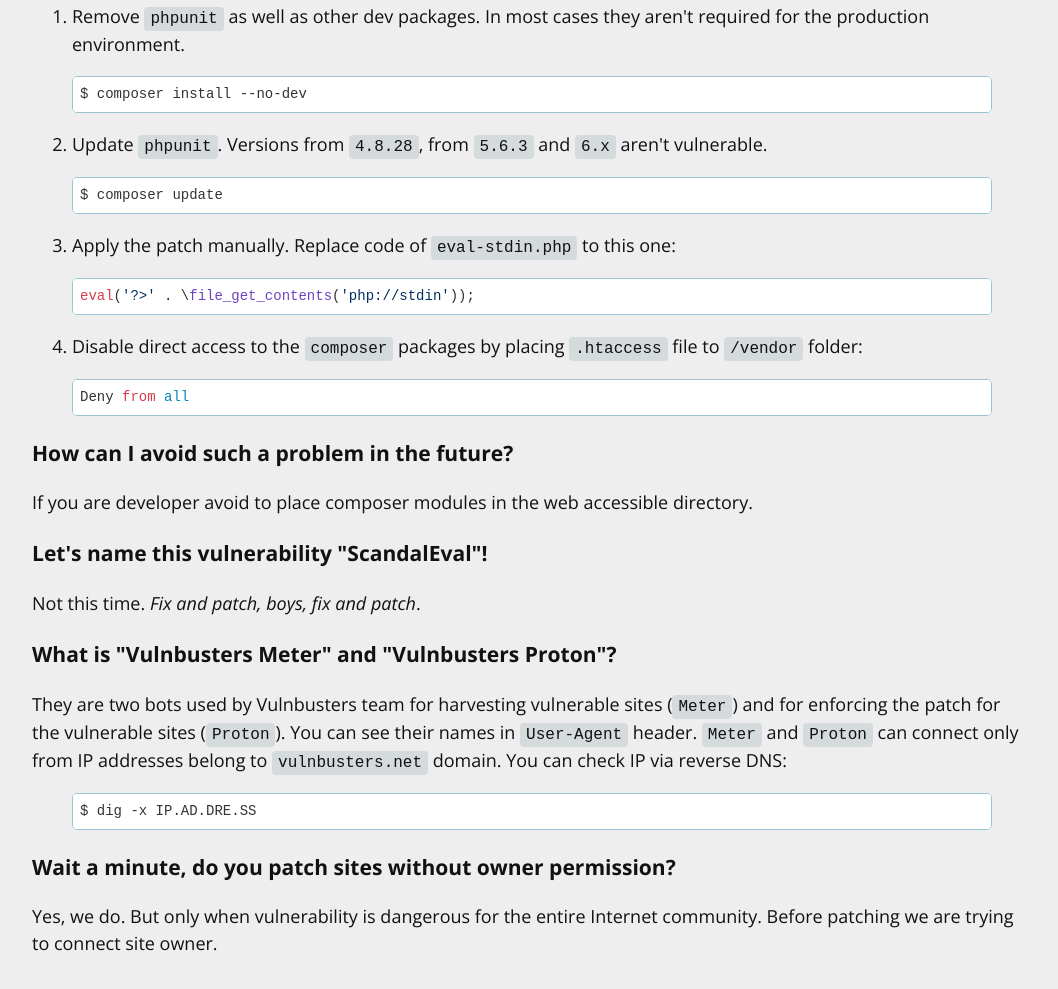
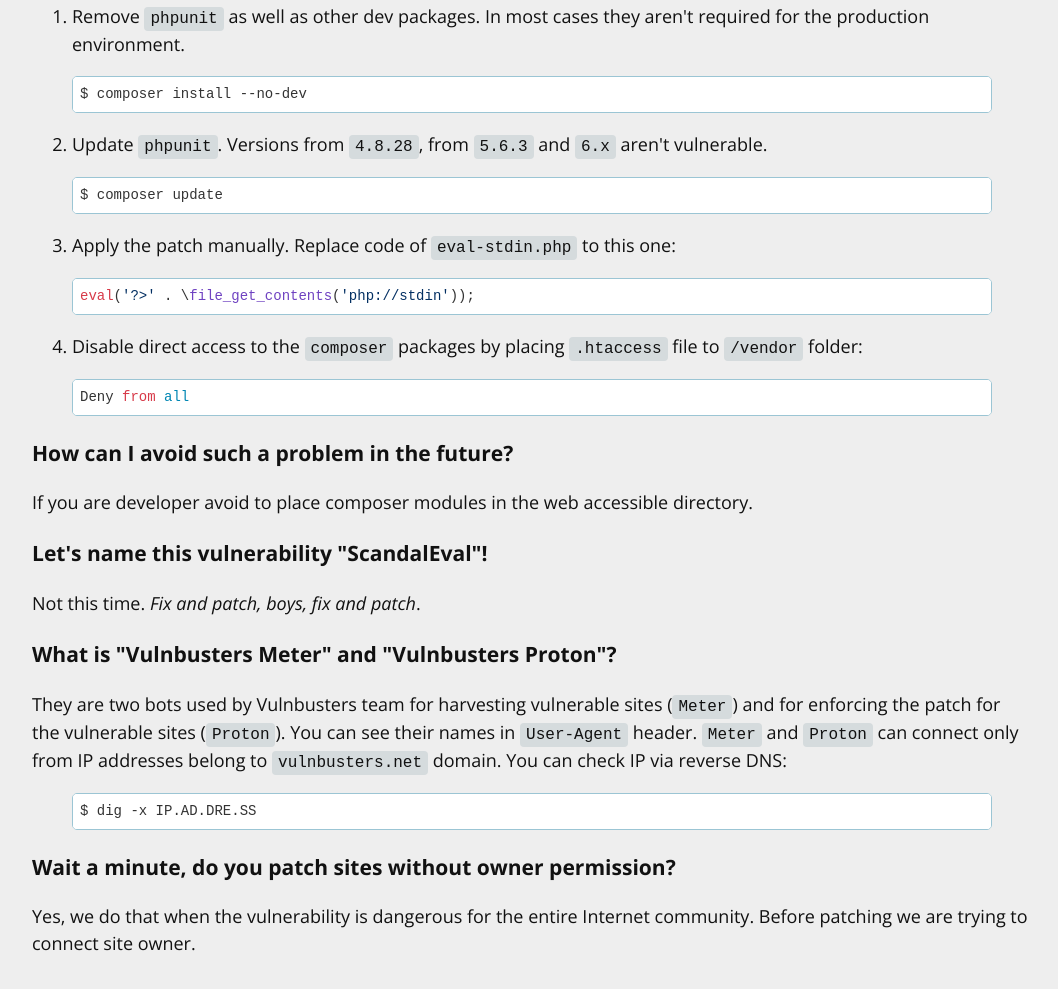
Before and after one commit to vulnbusters/composer-vulnbusters.github.io, a plain HTML site: page index.html in a window 1280 px wide. Shown: the part 1952-2941 px from the top of the page, without its empty margins (108-1166 px from the left). Drawn offline with nearby package versions, Linux system fonts and the light colour scheme.

Commit message:
Minor fix

```diff
--- a/index.html
+++ b/index.html
@@ -141,7 +141,7 @@
 				<pre><code class="bash">$ dig -x IP.AD.DRE.SS</code></pre>
 				<h3>Wait a minute, do you patch sites without owner permission?</h3>
 				<p>
-					Yes, we do. But only when vulnerability is dangerous for the entire Internet community. Before patching we are trying to connect site owner.
+					Yes, we do that when the vulnerability is dangerous for the entire Internet community. Before patching we are trying to connect site owner.
 				</p>
 			</div>
 	</body>
```
